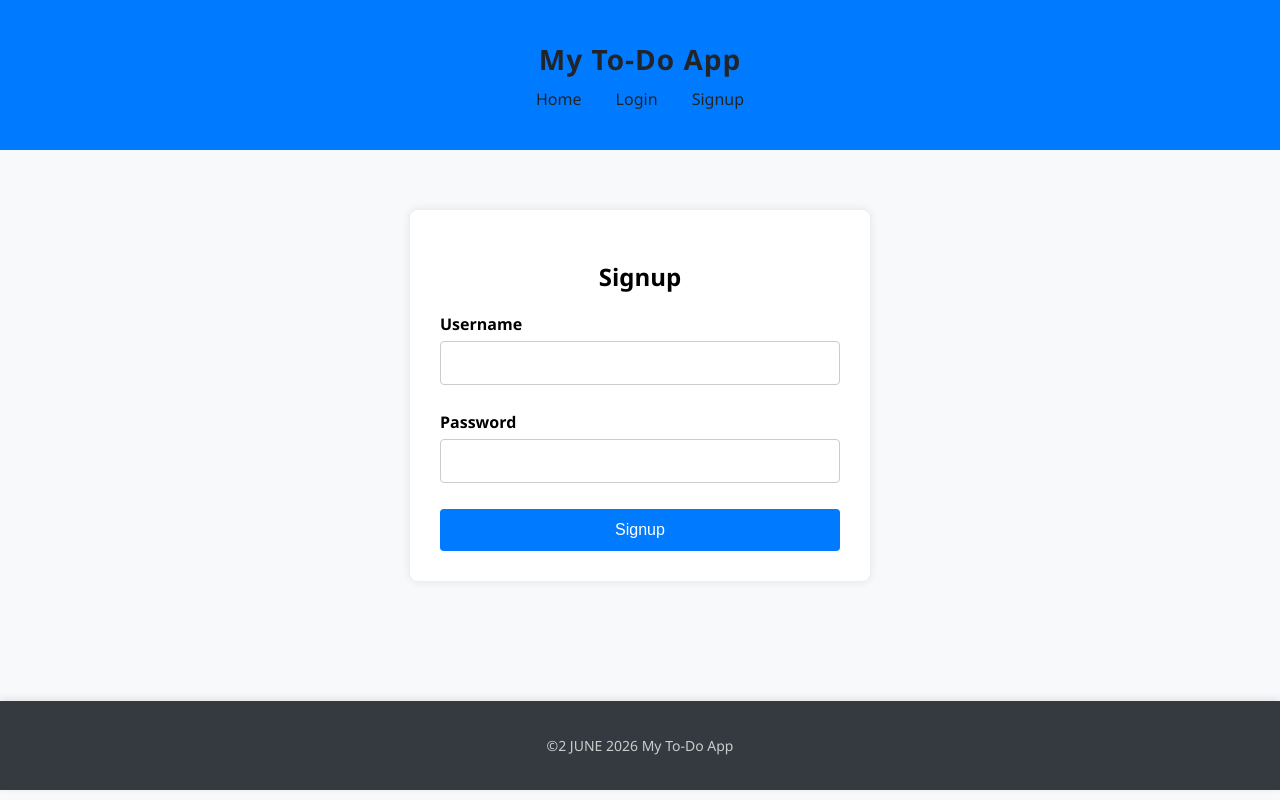
After one commit to Mahi11353/flask-app, a Flask app: page /signup in a window 1280 px wide. The commit adds this page. Run offline with Flask 3, Linux system fonts and the light colour scheme.

Commit message:
made it user friendly

```diff
--- a/app/routes/auth.py
+++ b/app/routes/auth.py
@@ -1,22 +1,61 @@
 from flask import Blueprint,render_template,redirect,request,url_for,flash,session
+from app.models import User
+from app import db
 
 auth_bp = Blueprint('auth',__name__)
 
-USER_CREDENTIALS = {
-    'username':'admin',
-    'password':'1234'
-}
+
+@auth_bp.route('/signup', methods=["GET", "POST"])
+def signup():
+
+    if request.method == "POST":
+
+        username = request.form.get('username')
+        password = request.form.get('password')
+
+        existing_user = User.query.filter_by(username=username).first()
+
+        if existing_user:
+            flash('Username already exists', 'danger')
+
+        else:
+            new_user = User(username=username, password=password)
+
+            db.session.add(new_user)
+
+            db.session.commit()
+
+            session['user'] = new_user.id
+
+            flash('Signup successful!', 'success')
+
+            return redirect(url_for('tasks.view_tasks'))
+
+    return render_template('signup.html')
+
+
 
 @auth_bp.route('/login', methods=["GET", "POST"])
 def login():
+
     if request.method == "POST":
+
         username = request.form.get('username')
         password = request.form.get('password')
 
-        if username == USER_CREDENTIALS['username'] and password == USER_CREDENTIALS['password']:
-            session['user'] = username
+        user = User.query.filter_by(
+            username=username,
+            password=password
+        ).first()
+
+        if user:
+
+            session['user'] = user.id
+
             flash('Login Successful', 'success')
+
             return redirect(url_for('tasks.view_tasks'))
+
         else:
             flash('Invalid username or password', 'danger')
 
--- a/app/templates/base.html
+++ b/app/templates/base.html
@@ -14,9 +14,10 @@
                 <a href="{{ url_for('tasks.view_tasks') }}">Home</a>
 
                 {% if 'user' in session %}
-                    <a href="{{ url_for('auth.logout') }}">Logout</a>
+                <a href="{{ url_for('auth.logout') }}">Logout</a>
                 {% else %}
-                    <a href="{{ url_for('auth.login') }}">Login</a>
+                <a href="{{ url_for('auth.login') }}">Login</a>
+                <a href="{{ url_for('auth.signup') }}">Signup</a>
                 {% endif %}
             </nav>
         </div>
@@ -38,7 +39,7 @@
 
     <footer>
         <div class="container">
-            <p>&copy; {{2025}} My Flask To-Do App</p>
+            <p>&copy;2 JUNE 2026 My To-Do App</p>
         </div>
     </footer>
 </body>
--- /dev/null
+++ b/app/templates/signup.html
@@ -0,0 +1,41 @@
+{% extends "base.html" %}
+
+{% block title %}Signup{% endblock %}
+
+{% block content %}
+
+<div class="login-box">
+
+    <h2>Signup</h2>
+
+    <form method="POST">
+
+        <div class="form-group">
+
+            <label>Username</label>
+
+            <input type="text"
+                   name="username"
+                   required>
+
+        </div>
+
+        <div class="form-group">
+
+            <label>Password</label>
+
+            <input type="password"
+                   name="password"
+                   required>
+
+        </div>
+
+        <button type="submit" class="btn">
+            Signup
+        </button>
+
+    </form>
+
+</div>
+
+{% endblock %}
```
Also changed, not shown: app/models.py (+7 -0 lines), app/routes/tasks.py (+4 -4 lines), app/templates/register.html (deleted), instance/todo.db.
